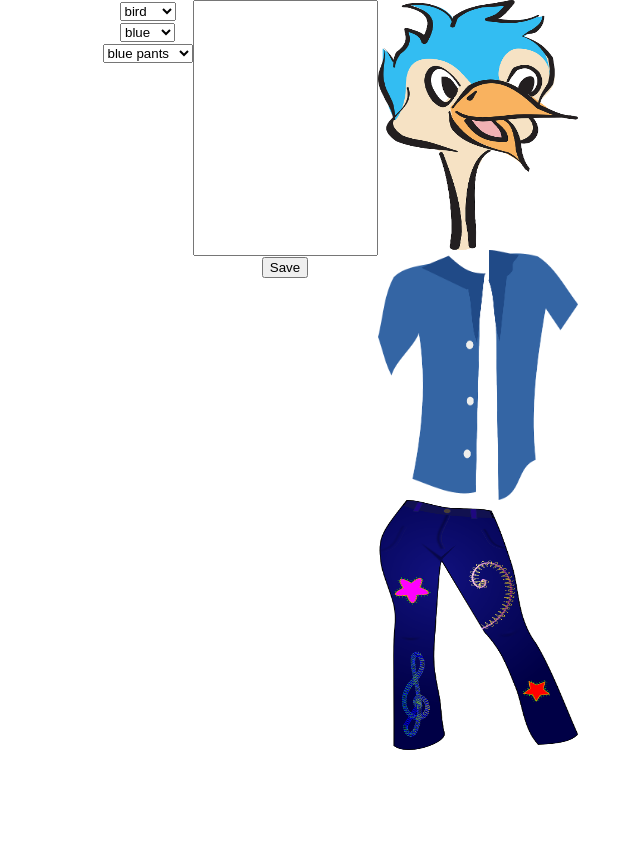
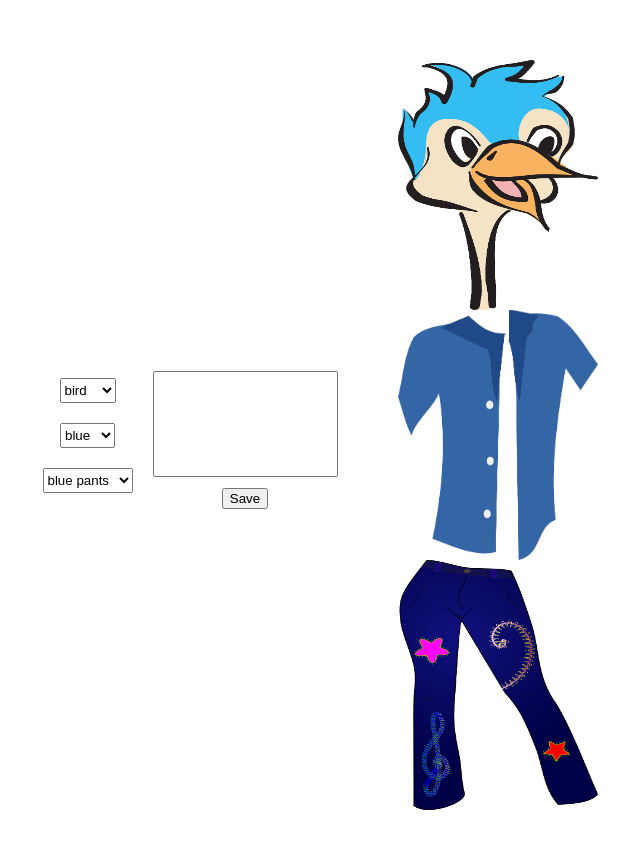
Before and after one commit to mira-kine/build-character, a React (Create React App) app: page / in a window 1280 px wide. Shown: the top 848 px of the page, without its empty margins (300-940 px from the left). Before the commit the page ends 800 px from the top, so only its background shows below. Built offline with nearby package versions, Linux system fonts and the light colour scheme.

Commit message:
added css to preview and form controls

```diff
--- a/src/components/Catchphrase/Catchphrase.css
+++ b/src/components/Catchphrase/Catchphrase.css
@@ -0,0 +1,6 @@
+.phrase-form-control {
+  display: flex;
+  flex-direction: column;
+  align-content: space-between;
+  margin: 10px;
+}
--- a/src/components/Catchphrase/Catchphrase.js
+++ b/src/components/Catchphrase/Catchphrase.js
@@ -1,4 +1,5 @@
 import React from 'react';
+import './Catchphrase.css';
 
 export default function Catchphrase({ phrase, setPhrase, setPhraseList }) {
   const handleClick = () => {
@@ -7,10 +8,10 @@ export default function Catchphrase({ phrase, setPhrase, setPhraseList }) {
   };
   return (
     <div className="catchphrase">
-      <div className="form-control">
+      <div className="phrase-form-control">
         <input
           type="text"
-          style={{ height: '250px' }}
+          style={{ height: '100px' }}
           value={phrase}
           onChange={(e) => setPhrase(e.target.value)}
         />
--- a/src/components/Character/Character.css
+++ b/src/components/Character/Character.css
@@ -15,3 +15,10 @@ img {
   display: flex;
   flex-direction: column;
 }
+
+.form-control {
+  display: flex;
+  justify-content: center;
+  margin: 10px;
+  height: 25px;
+}
--- a/src/components/Preview/Preview.css
+++ b/src/components/Preview/Preview.css
@@ -3,11 +3,15 @@
   font-weight: 500;
 }
 
-img {
+.character {
+  display: flex;
+  margin: 10px;
+  justify-content: center;
+  align-items: center;
+}
+
+.parts {
   display: flex;
   flex-direction: column;
+  margin: 50px;
 }
-
-.character {
-  display: flex;
-}
```
